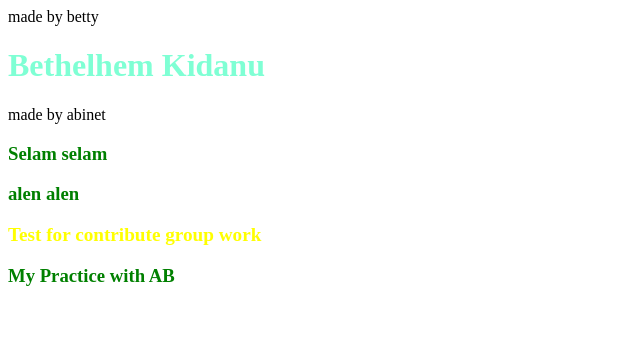
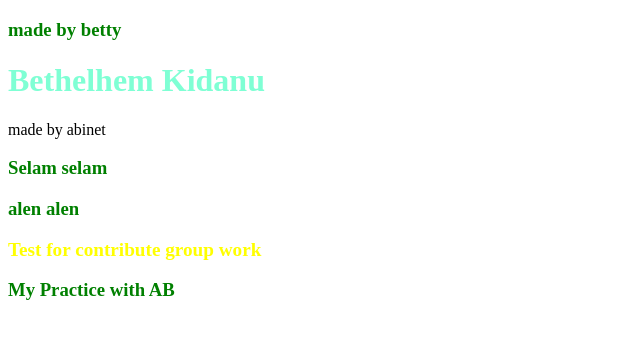
Before and after one commit to yaredlb/group4Practice, a plain HTML site: page index.html in a window 1280 px wide. Shown: the whole page, without its empty margins (0-640 px from the left). Drawn offline with Linux system fonts and the light colour scheme.

```diff
--- a/index.html
+++ b/index.html
@@ -9,7 +9,7 @@
 </head>
 
 <body>
-    made by betty
+    <h3>made by betty</h3>
 
     <h1>Bethelhem Kidanu</h1>
     made by abinet
```
